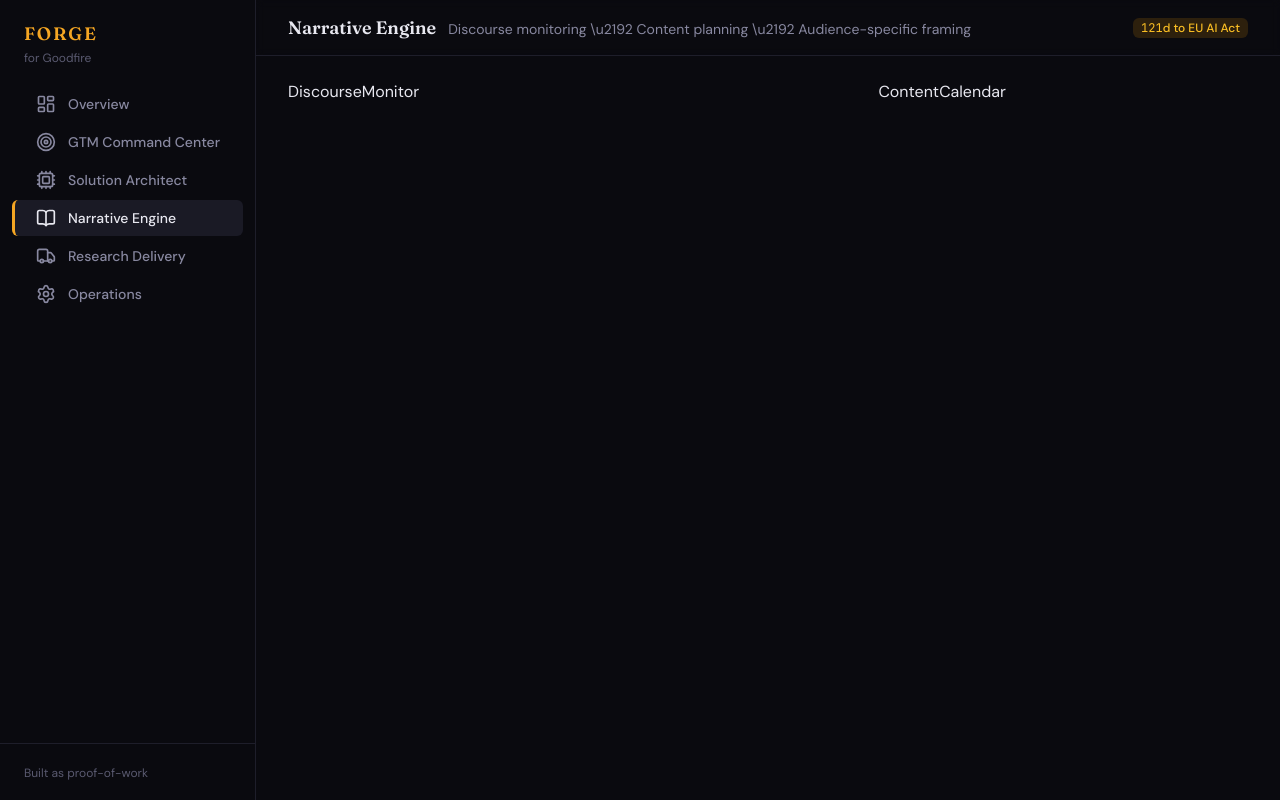
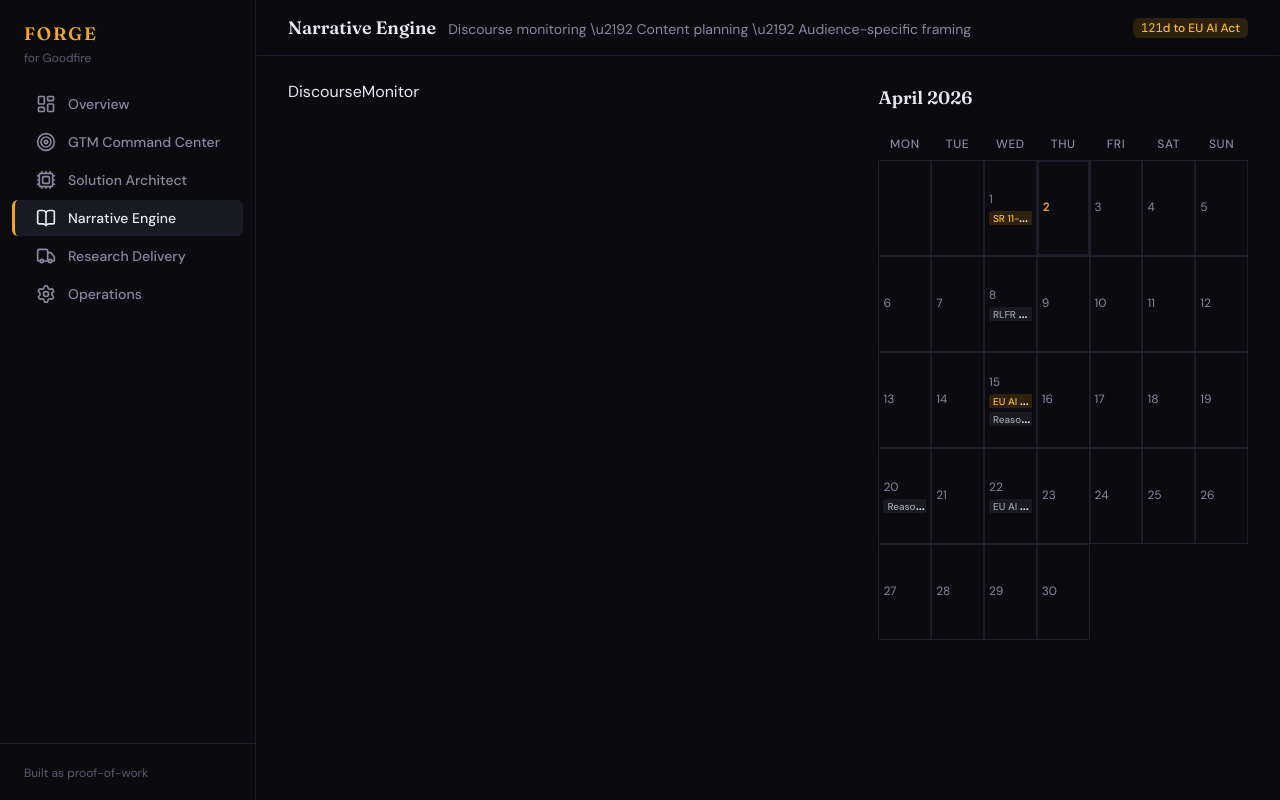
Before and after one commit to chewyuenrachael/forge, a Next.js app: page /narratives in a window 1280 px wide. Built offline with nearby package versions, Linux system fonts and the light colour scheme.

Commit message:
feat: update ContentCalendar

```diff
--- a/src/components/narratives/ContentCalendar.tsx
+++ b/src/components/narratives/ContentCalendar.tsx
@@ -1,5 +1,153 @@
-import { type FC } from 'react'
+'use client'
 
-export const ContentCalendar: FC = () => {
-  return <div>ContentCalendar</div>
+import { type FC, useState, useMemo } from 'react'
+import { ChevronLeft, ChevronRight } from 'lucide-react'
+import { Card } from '@/components/ui/Card'
+import { Badge } from '@/components/ui/Badge'
+import { Button } from '@/components/ui/Button'
+import type { ContentCalendarItem } from '@/types'
+
+interface ContentCalendarProps {
+  items: ContentCalendarItem[]
+  selectedDate?: string
+  onSelectDate: (date: string) => void
 }
+
+const MONTH_NAMES = ['January', 'February', 'March', 'April', 'May', 'June', 'July', 'August', 'September', 'October', 'November', 'December'] as const
+const DAY_HEADERS = ['Mon', 'Tue', 'Wed', 'Thu', 'Fri', 'Sat', 'Sun'] as const
+
+const TYPE_COLOR: Record<string, 'blue' | 'amber' | 'green' | 'purple' | 'gray'> = {
+  research: 'blue', regulatory: 'amber', conference: 'green', competitive: 'purple', suggested: 'gray',
+}
+
+function parseDate(dateStr: string): { year: number; month: number; day: number } | null {
+  const parts = dateStr.split('-')
+  const y = Number(parts[0]); const m = Number(parts[1]); const d = Number(parts[2])
+  if (isNaN(y) || isNaN(m) || isNaN(d)) return null
+  return { year: y, month: m - 1, day: d }
+}
+
+export const ContentCalendar: FC<ContentCalendarProps> = ({ items, selectedDate, onSelectDate }) => {
+  const [currentMonth, setCurrentMonth] = useState(3)
+  const [currentYear, setCurrentYear] = useState(2026)
+
+  const daysInMonth = new Date(currentYear, currentMonth + 1, 0).getDate()
+  const firstDayOffset = (new Date(currentYear, currentMonth, 1).getDay() + 6) % 7
+
+  const itemsByDay = useMemo(() => {
+    const map: Record<number, ContentCalendarItem[]> = {}
+    for (const item of items) {
+      const parsed = parseDate(item.date)
+      if (parsed && parsed.year === currentYear && parsed.month === currentMonth) {
+        const existing = map[parsed.day]
+        if (existing) { existing.push(item) } else { map[parsed.day] = [item] }
+      }
+    }
+    return map
+  }, [items, currentMonth, currentYear])
+
+  const selectedItems = useMemo(() => {
+    if (!selectedDate) return []
+    return items.filter((item) => item.date === selectedDate)
+  }, [items, selectedDate])
+
+  const handlePrev = (): void => {
+    if (currentMonth === 0) { setCurrentMonth(11); setCurrentYear(currentYear - 1) }
+    else { setCurrentMonth(currentMonth - 1) }
+  }
+
+  const handleNext = (): void => {
+    if (currentMonth === 11) { setCurrentMonth(0); setCurrentYear(currentYear + 1) }
+    else { setCurrentMonth(currentMonth + 1) }
+  }
+
+  const formatDateKey = (day: number): string => {
+    return `${currentYear}-${String(currentMonth + 1).padStart(2, '0')}-${String(day).padStart(2, '0')}`
+  }
+
+  const todayStr = '2026-04-02'
+
+  return (
+    <div className="space-y-3">
+      <div className="flex items-center justify-between">
+        <h2 className="font-display text-lg font-semibold text-text-primary">
+          {MONTH_NAMES[currentMonth] ?? ''} {currentYear}
+        </h2>
+        <div className="flex gap-1">
+          <Button variant="ghost" className="h-7 w-7 p-0 flex items-center justify-center" onClick={handlePrev}>
+            <ChevronLeft className="h-4 w-4" />
+          </Button>
+          <Button variant="ghost" className="h-7 w-7 p-0 flex items-center justify-center" onClick={handleNext}>
+            <ChevronRight className="h-4 w-4" />
+          </Button>
+        </div>
+      </div>
+
+      <div className="grid grid-cols-7">
+        {DAY_HEADERS.map((name) => (
+          <div key={name} className="text-xs uppercase tracking-wider text-text-secondary font-medium text-center py-2">
+            {name}
+          </div>
+        ))}
+        {Array.from({ length: firstDayOffset }, (_, i) => (
+          <div key={`empty-${i}`} className="h-24 border border-border-subtle bg-base" />
+        ))}
+        {Array.from({ length: daysInMonth }, (_, i) => {
+          const day = i + 1
+          const dateKey = formatDateKey(day)
+          const dayItems = itemsByDay[day]
+          const isToday = dateKey === todayStr
+          const isSelected = selectedDate === dateKey
+          return (
+            <button
+              key={day}
+              onClick={() => onSelectDate(dateKey)}
+              className={`h-24 border border-border-subtle p-1 text-left transition-colors duration-150 hover:bg-elevated overflow-hidden ${
+                isToday ? 'border-accent-amber border-2' : ''
+              } ${isSelected ? 'bg-elevated' : ''}`}
+            >
+              <span className={`text-xs block mb-0.5 ${isToday ? 'text-accent-amber font-semibold' : 'text-text-secondary'}`}>
+                {day}
+              </span>
+              <div className="space-y-0.5">
+                {dayItems?.slice(0, 2).map((item) => (
+                  <div key={item.id} className="truncate leading-none">
+                    <span className={`text-[10px] font-medium px-1 py-px rounded ${
+                      TYPE_COLOR[item.type] === 'blue' ? 'bg-blue-500/15 text-blue-400' :
+                      TYPE_COLOR[item.type] === 'amber' ? 'bg-amber-500/15 text-amber-400' :
+                      TYPE_COLOR[item.type] === 'green' ? 'bg-green-500/15 text-green-400' :
+                      TYPE_COLOR[item.type] === 'purple' ? 'bg-purple-500/15 text-purple-400' :
+                      'bg-gray-500/15 text-gray-400'
+                    }`}>
+                      {item.title.length > 20 ? item.title.slice(0, 18) + '...' : item.title}
+                    </span>
+                  </div>
+                ))}
+                {(dayItems?.length ?? 0) > 2 && (
+                  <span className="text-[10px] text-text-tertiary">+{(dayItems?.length ?? 0) - 2} more</span>
+                )}
+              </div>
+            </button>
+          )
+        })}
+      </div>
+
+      {selectedDate && selectedItems.length > 0 && (
+        <Card className="mt-2">
+          <h3 className="text-sm font-medium text-text-primary mb-2">{selectedDate}</h3>
+          <div className="space-y-2">
+            {selectedItems.map((item) => (
+              <div key={item.id} className="flex items-start gap-2">
+                <Badge variant={TYPE_COLOR[item.type] ?? 'gray'}>{item.type}</Badge>
+                <div>
+                  <p className="text-sm font-medium text-text-primary">{item.title}</p>
+                  <p className="text-xs text-text-secondary mt-0.5">{item.description}</p>
+                </div>
+              </div>
+            ))}
+          </div>
+        </Card>
+      )}
+    </div>
+  )
+}
```
